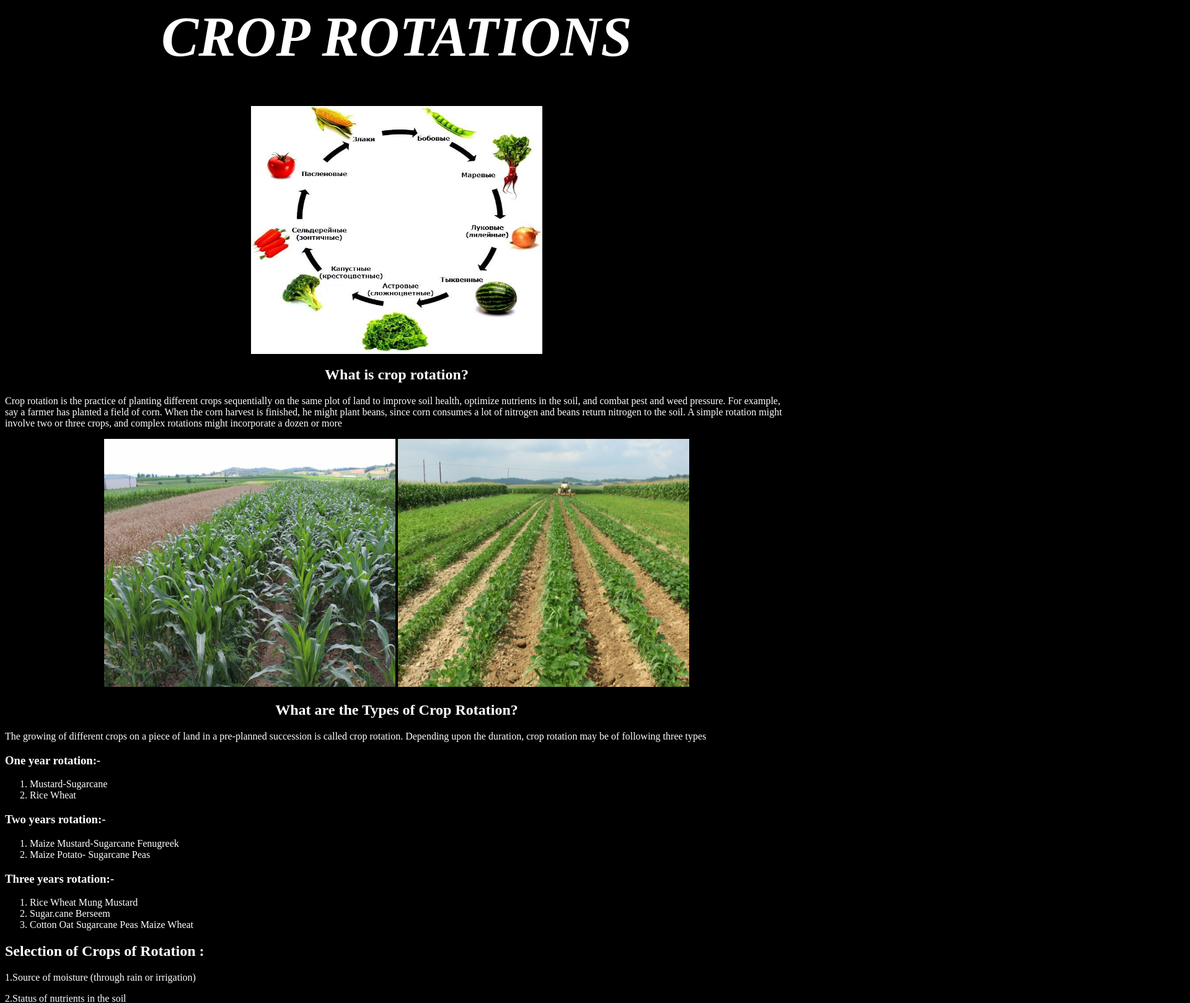
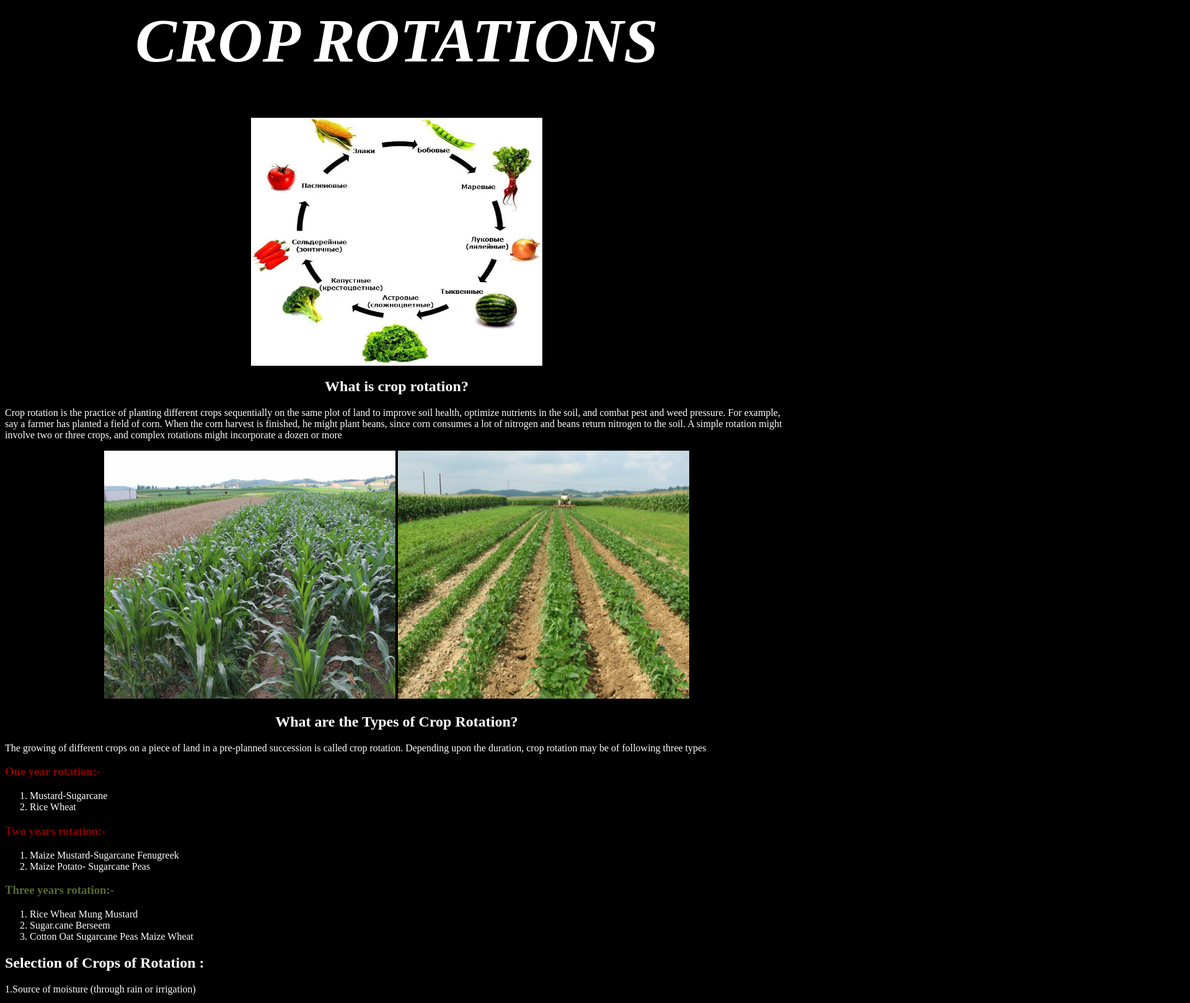
Before and after one commit to MallangiGowthami/abcd, a plain HTML site: page index.html in a window 1280 px wide. Shown: the top 1618 px of the page at 62% size, 1920 px wide, since content can reach past the window. Drawn offline with Linux system fonts and the light colour scheme.

Commit message:
Update index.html

```diff
--- a/index.html
+++ b/index.html
@@ -4,8 +4,8 @@
 table, tr, th, td{
   border: 2px solid wheat;
   border-collapse: collapse;
-  height: 150%;
-  width: 180%;
+
+  width: 10px;
 }
   body{
      background-color:black;
@@ -17,7 +17,7 @@ table, tr, th, td{
 </head>
 
 <body>
- <center><h1 style="font-size: 90px"><i>CROP ROTATIONS</i></h1></center>
+ <center><h1 style="font-size: 100px"><i>CROP ROTATIONS</i></h1></center>
 <center><img src="dd.jpg"width="470px" height="400px"></center>
 <center><h2>What is crop rotation?</center>
 
@@ -33,16 +33,16 @@ A simple rotation might involve two or three crops, and complex rotations might
 
  <p>The growing of different crops on a piece of land in a pre-planned succession is called crop rotation.
 Depending upon the duration, crop rotation may be of following three types</p>
-<h3>One year rotation:- </h3>
+<h3 style="color: darkred">One year rotation:- </h3>
 <ol>
 <li>Mustard-Sugarcane</li>
 <li>Rice Wheat</li></ol>
-<h3>Two years rotation:-</h3>
+<h3 style="color: darkred">Two years rotation:-</h3>
   <ol>
     <li>Maize Mustard-Sugarcane Fenugreek</li>
 
   <li>Maize Potato- Sugarcane Peas</li></ol>
-  <h3>Three years rotation:-</h3>
+  <h3 style="color: darkolivegreen">Three years rotation:-</h3>
   <ol>
     <li>Rice Wheat Mung Mustard</li>
 <li>Sugar.cane Berseem</li>
```
